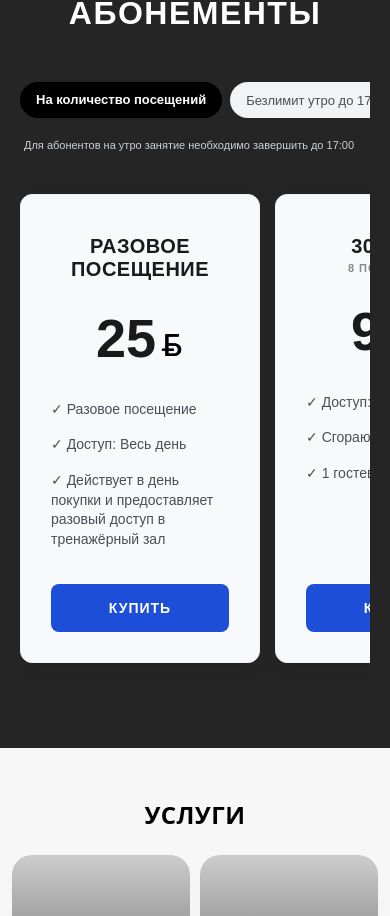
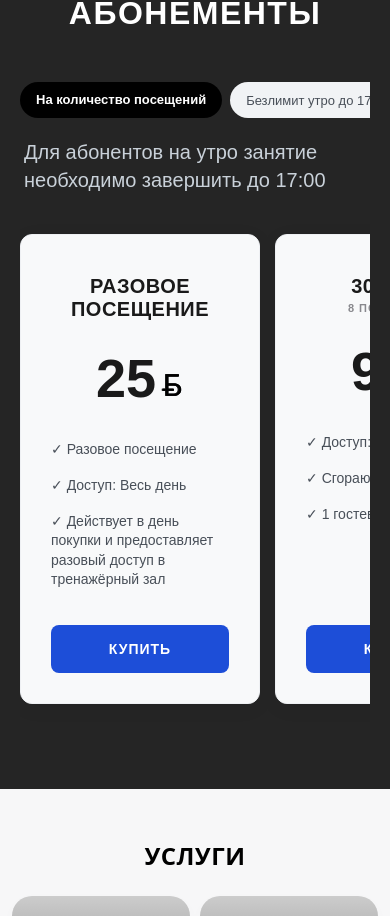
Before and after one commit to CrazyRentur/my-react-app, a React (Create React App) app: page / in a window 390 px wide. Shown: the part 4249-5165 px from the top of the page. Built offline with nearby package versions, Linux system fonts and the light colour scheme.

Commit message:
измеенеиея

```diff
--- a/src/Footer.js
+++ b/src/Footer.js
@@ -9,8 +9,8 @@ import { FaMapMarkerAlt, FaRegClock, FaPhoneAlt, FaInstagram, FaTelegramPlane} f
 
 export default function Footer() {
   // Координаты ул. Гамарника, 30А
-  const lat = '53.9575';
-  const lng = '27.6042';
+  const lat = '53.957148';
+  const lng = '27.606268';
   const label = encodeURIComponent('Тренажерный зал ONE');
 
   // Проверяем, мобильное ли устройство и какая ОС
--- a/src/components/Subscriptions.css
+++ b/src/components/Subscriptions.css
@@ -186,7 +186,7 @@
 /* Стиль для маленькой пометки под категориями */
 .filter-panel-note {
   margin: 25px 0 0 0 !important; /* Отступ сверху от последней кнопки */
-  font-size: 11px !important;    /* Маленький аккуратный шрифт */
+  font-size: 11px;   /* Маленький аккуратный шрифт */
   line-height: 1.4 !important;
   color: #88888d !important;     /* Приглушенный серый цвет текста */
   font-weight: 500 !important;
@@ -197,6 +197,7 @@
 @media (max-width: 1024px) {
   .filter-panel-note {
     margin: 10px 0 0 4px !important; /* Уменьшаем отступ на мобильных */
-    color: #c9d1d9 !important;       /* Делаем светлее, если на мобилках фон становится темным */
+    color: #c9d1d9 !important;
+    font-size: 20px !important;      /* Делаем светлее, если на мобилках фон становится темным */
   }
 }
```
